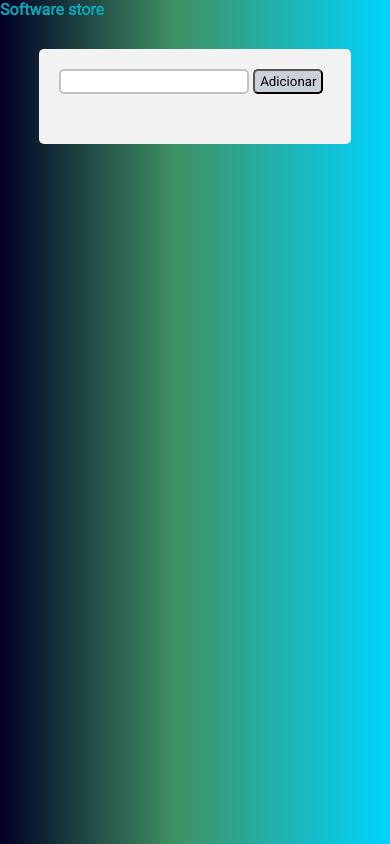
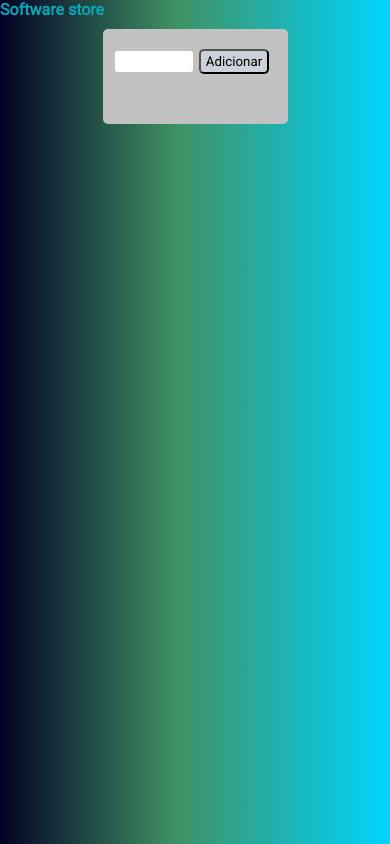
Before and after one commit to WescleyAC/to-do-list, a plain HTML site: page index.html in a window 390 px wide. Drawn offline with Linux system fonts and the light colour scheme.

Commit message:
css change, responsiveness

```diff
--- a/index.html
+++ b/index.html
@@ -21,6 +21,8 @@
 
     <div class="container">
 
+        <div class="container-intems">
+
 
             <input type="text" id="entrada" class="input-main" autofocus>
 
@@ -35,6 +37,8 @@
 
         </div>
 
+    </div>
+
 
 
 </body>
--- a/style.css
+++ b/style.css
@@ -9,10 +9,12 @@
 
 
 
+
 }
 
 
 body {
+
 
     background: linear-gradient(90deg, rgba(2, 0, 36, 1) 0%, rgba(63, 145, 99, 1) 45%, rgba(0, 212, 255, 1) 100%);
 }
@@ -24,24 +26,39 @@ h4 {
 }
 
 
-
 .container {
 
-    margin-top: 30px;
-    margin-right: auto;
-    margin-left: auto;
-    padding: 20px 20px;
 
-    background-color: #F2F2F2;
-    width: 80vw;
+    margin: 10px;
+
+    display: flex;
+    flex-direction: column;
+    justify-content: center;
+    align-items: center;
+
+
+}
+
+
+
+.container-intems {
+
+    width: 50%;
+    padding: 20px 10px;
+
+
+
+
+
     border-radius: 5px;
+    background-color: #C2C2C2;
 
 
 }
 
 .input-main {
 
-    width: 70%;
+    width: 50%;
     height: 25px;
     border: 2px solid #C2C2C2;
     border-radius: 5px;
@@ -78,7 +95,7 @@ h4 {
     right: 0;
     top: 0;
     height: 100%;
-    width: 40px;
+    width: 20px;
  /*   opacity: 0;
     transition: opacity 0.5s ease-in-out; */
 
@@ -127,6 +144,7 @@ h4 {
 
 .newLi {
 
+    width: 80%;
     background: #D7D9D8;
     box-shadow: 8px 2px 10px 0px rgba(0,0,0,0.42);
     border-radius: 5px;
@@ -140,6 +158,7 @@ h4 {
 
 .paragraf {
 
+    width: 50%;
     color: #000000;
     font-size: 16px;
 }
```
Lines whose indentation alone changed are shown as unchanged.
